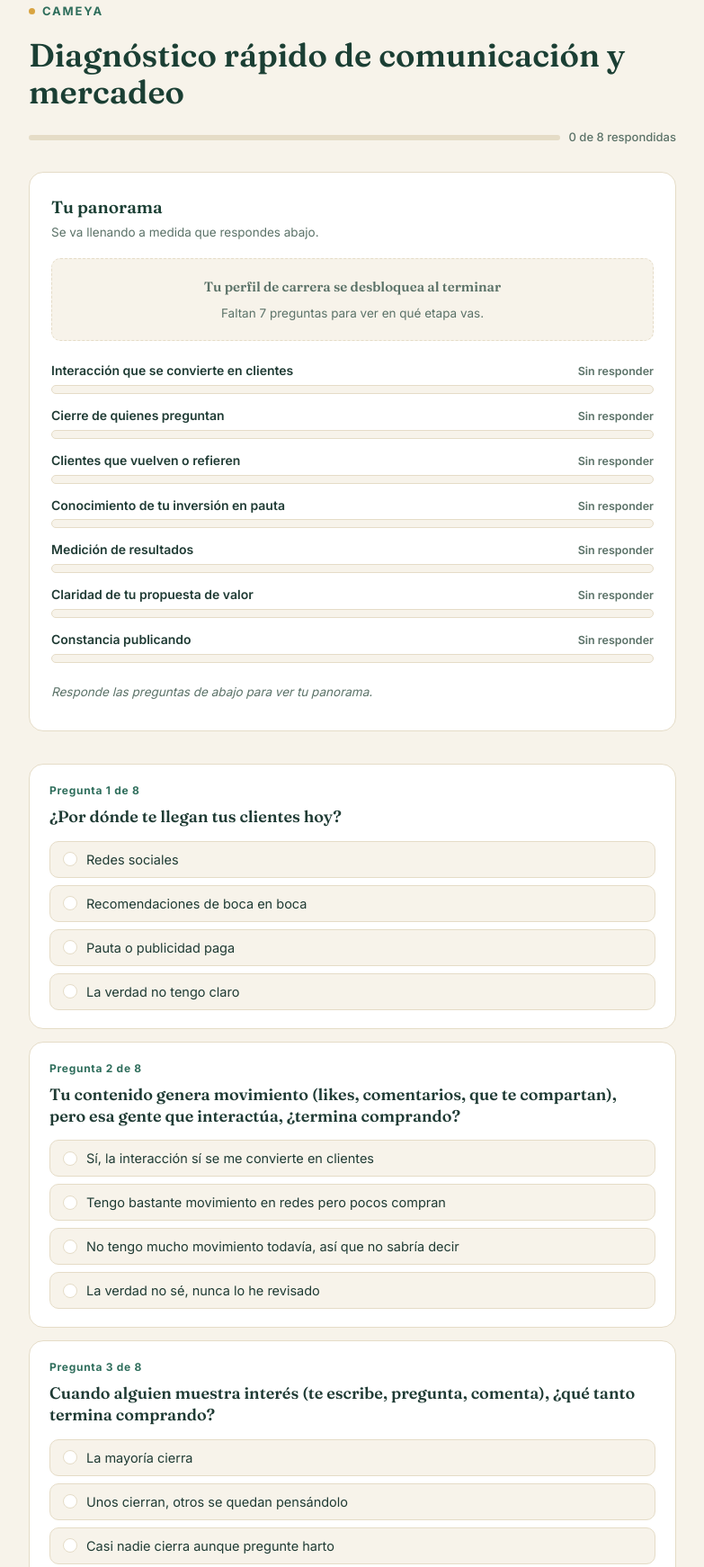
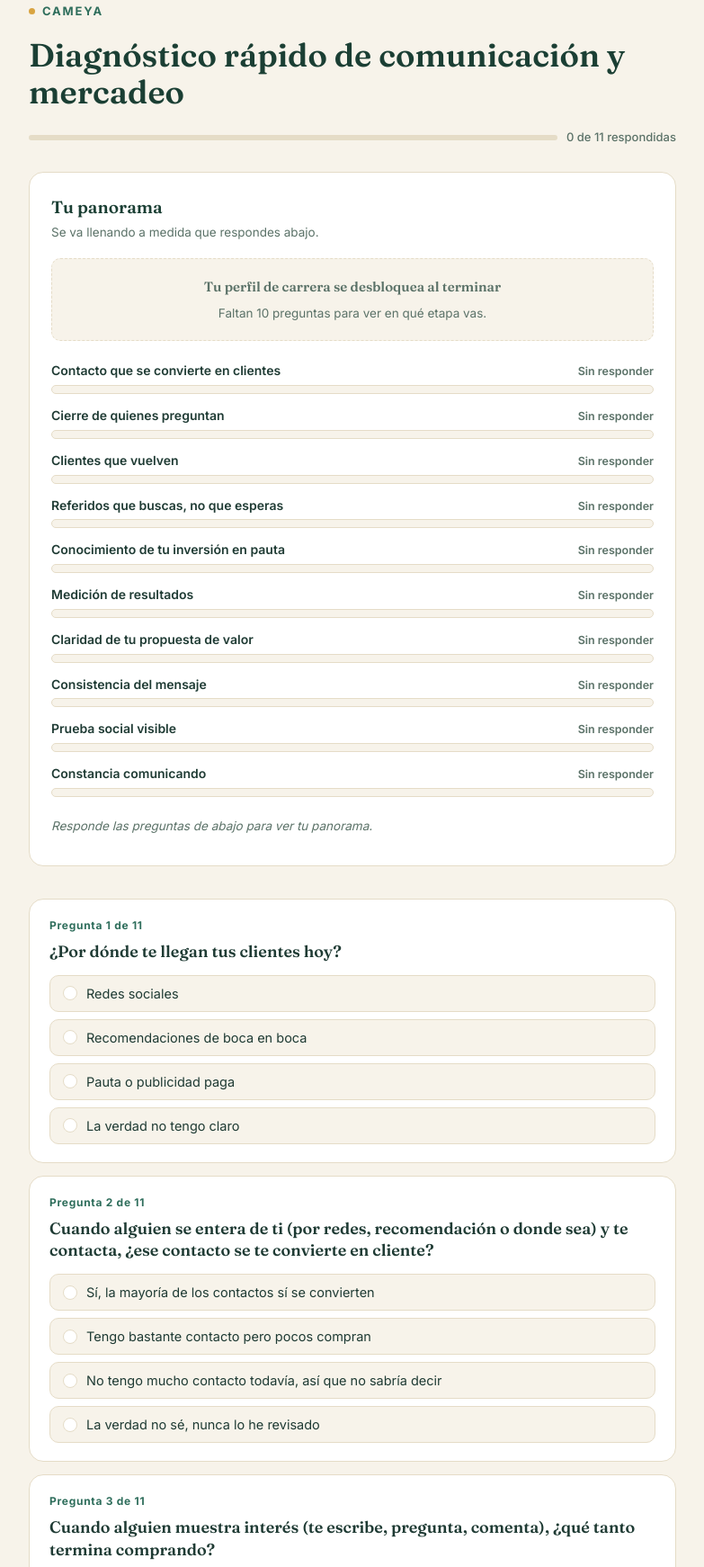
Before and after one commit to javom1-afk/Cameya-herramientas, a plain HTML site: page diagnostico-deporte-salud/index.html in a window 1280 px wide. Shown: the part 29-1771 px from the top of the page at 90% size, without its empty margins (248-1031 px from the left). Drawn offline with Linux system fonts and the light colour scheme.

Commit message:
Add files via upload

```diff
--- a/diagnostico-deporte-salud/index.html
+++ b/diagnostico-deporte-salud/index.html
@@ -235,7 +235,7 @@
     <h1>Diagnóstico rápido de comunicación y mercadeo</h1>
     <div class="progress-row no-print">
       <div class="progress-track"><div class="progress-fill" id="progressFill"></div></div>
-      <div class="progress-label" id="progressLabel">0 de 8 respondidas</div>
+      <div class="progress-label" id="progressLabel">0 de 11 respondidas</div>
     </div>
   </header>
 
@@ -282,12 +282,12 @@
       ]
     },
     {
-      id:'interaccion', area:'Interacción que se convierte en clientes',
-      text:'Tu contenido genera movimiento (likes, comentarios, que te compartan), pero esa gente que interactúa, ¿termina comprando?',
+      id:'interaccion', area:'Contacto que se convierte en clientes',
+      text:'Cuando alguien se entera de ti (por redes, recomendación o donde sea) y te contacta, ¿ese contacto se te convierte en cliente?',
       options:[
-        {label:'Sí, la interacción sí se me convierte en clientes', score:3},
-        {label:'Tengo bastante movimiento en redes pero pocos compran', score:2},
-        {label:'No tengo mucho movimiento todavía, así que no sabría decir', score:1},
+        {label:'Sí, la mayoría de los contactos sí se convierten', score:3},
+        {label:'Tengo bastante contacto pero pocos compran', score:2},
+        {label:'No tengo mucho contacto todavía, así que no sabría decir', score:1},
         {label:'La verdad no sé, nunca lo he revisado', score:1, levelLabel:'Corriendo sin rumbo'}
       ]
     },
@@ -302,13 +302,22 @@
       ]
     },
     {
-      id:'retencion', area:'Clientes que vuelven o refieren',
-      text:'¿Tus clientes te refieren y vuelven, o normalmente tienes que estar buscando clientes nuevos todo el tiempo?',
+      id:'retencion', area:'Clientes que vuelven',
+      text:'¿Tus clientes que ya te compraron, vuelven a comprarte?',
       options:[
-        {label:'Me refieren y vuelven seguido', score:3},
-        {label:'A veces refieren, pero igual tengo que seguir buscando', score:2},
-        {label:'Casi siempre tengo que salir a buscar desde cero', score:1},
-        {label:'No sabría decir, no le hago seguimiento a eso', score:1, levelLabel:'Corriendo sin rumbo'}
+        {label:'Sí, vuelven seguido', score:3},
+        {label:'A veces vuelven', score:2},
+        {label:'Casi nunca vuelven, siempre es cliente nuevo', score:1},
+        {label:'No lo tengo registrado', score:1, levelLabel:'Corriendo sin rumbo'}
+      ]
+    },
+    {
+      id:'referidos_activos', area:'Referidos que buscas, no que esperas',
+      text:'¿Le pides directamente a tus clientes que te recomienden, o dependes de que pase solo?',
+      options:[
+        {label:'Sí, tengo una forma de pedirlo', score:3},
+        {label:'Lo pido a veces, sin sistema', score:2},
+        {label:'Nunca lo pido, si pasa es de casualidad', score:1}
       ]
     },
     {
@@ -331,37 +340,59 @@
     },
     {
       id:'propuesta', area:'Claridad de tu propuesta de valor',
-      text:'¿Alguien que ve tu perfil por primera vez entiende rápido qué haces y por qué elegirte a ti y no a otro?',
+      text:'Alguien que te conoce por primera vez (en redes, por referencia o en persona), ¿entiende rápido qué haces y por qué elegirte a ti?',
       options:[
         {label:'Sí, creo que se nota claro', score:3},
         {label:'Más o menos, pero no estoy seguro', score:2},
-        {label:'La verdad no, publico pero no sé si se entiende qué me hace diferente', score:1},
+        {label:'La verdad no, no sé si se entiende qué me hace diferente', score:1},
         {label:'No sabría decir, nunca lo he preguntado ni revisado', score:1, levelLabel:'Corriendo sin rumbo'}
       ]
     },
     {
-      id:'regularidad', area:'Constancia publicando',
-      text:'¿Publicas con regularidad o depende del ánimo o el tiempo que tengas esa semana?',
+      id:'consistencia', area:'Consistencia del mensaje',
+      text:'Cuando alguien pasa de conocerte (redes, recomendación) a hablar contigo directo (WhatsApp, llamada, en persona), ¿el mensaje es el mismo o cambia?',
+      options:[
+        {label:'Es consistente', score:3},
+        {label:'Cambia un poco pero la esencia se mantiene', score:2},
+        {label:'Cambia bastante, en persona hablo distinto a como me presento afuera', score:1},
+        {label:'Nunca lo he comparado', score:1, levelLabel:'Corriendo sin rumbo'}
+      ]
+    },
+    {
+      id:'prueba_social', area:'Prueba social visible',
+      text:'¿Alguien que no te conoce puede ver reseñas, testimonios o casos reales tuyos antes de decidir escribirte?',
+      options:[
+        {label:'Sí, los tengo visibles y los muestro', score:3},
+        {label:'Tengo algunos pero no los muestro activamente', score:2},
+        {label:'No tengo nada de esto todavía', score:1}
+      ]
+    },
+    {
+      id:'regularidad', area:'Constancia comunicando',
+      text:'¿Te comunicas con tus prospectos y clientes de forma constante (redes, WhatsApp, voz a voz, en persona) o depende del ánimo o el tiempo que tengas esa semana?',
       options:[
         {label:'Tengo una frecuencia que mantengo', score:3},
-        {label:'Publico, pero muy irregular', score:2},
-        {label:'Casi no publico o solo cuando se me ocurre', score:1}
+        {label:'Lo hago, pero muy irregular', score:2},
+        {label:'Casi no lo hago o solo cuando se me ocurre', score:1}
       ]
     }
   ];
 
   var TIPS = {
-    interaccion:"Agrega siempre una acción clara en tus publicaciones (ej. \"escríbeme al WhatsApp\"). No dejes que la gente solo mire y siga de largo.",
+    interaccion:"Agrega siempre una acción clara cuando alguien te contacta (ej. \"escríbeme al WhatsApp\"). No dejes que la gente solo mire y siga de largo.",
     cierre:"Ten listo un mensaje corto de respuesta rápida para cuando alguien pregunta, y respóndelo el mismo día.",
-    retencion:"Después de una venta, escribe a los 15-30 días para saber cómo le fue. Ahí nace el referido.",
+    retencion:"Después de una venta, escribe a los 15-30 días para saber cómo le fue el producto o servicio. Eso hace que vuelvan a comprarte.",
+    referidos_activos:"Después de cada venta, pide directamente la recomendación en el momento donde el cliente está más contento (justo después de un buen resultado). No esperes a que se acuerde solo.",
     pauta:"Antes de invertir más en pauta, calcula cuánto te cuesta hoy conseguir un cliente sin pautar. Así vas a poder comparar.",
     medicion:"Elige un solo número para revisar cada semana (ej. cuántos mensajes nuevos llegaron). No necesitas más para empezar.",
-    propuesta:"Escribe en una frase qué te hace diferente, y úsala igual en todos tus perfiles.",
-    regularidad:"Define un número fijo de publicaciones a la semana. Mejor pocas y constantes que muchas y esporádicas."
+    propuesta:"Escribe en una frase qué te hace diferente, y úsala igual en todos tus puntos de contacto.",
+    consistencia:"Escribe el mensaje central que usas en redes y practícalo para decirlo igual cuando hablas en persona o por WhatsApp. Que no se sientan como dos negocios distintos.",
+    prueba_social:"Pide a tus últimos 3 clientes contentos una frase corta de reseña y ponla visible en tu perfil o página. No necesitas más para empezar.",
+    regularidad:"Define una frecuencia fija para comunicarte con tu gente, sea publicando, mandando WhatsApp o llamando. Mejor poco y constante que mucho y esporádico."
   };
 
   var BENCHMARKS = {
-    interaccion:"Es algo que veo seguido. Muchos gimnasios y clubes tienen bastantes seguidores o likes, pero ni ellos mismos saben si eso se les convierte en clientes.",
+    interaccion:"Es algo que veo seguido. Muchos gimnasios y clubes tienen bastante contacto entrante, pero ni ellos mismos saben si eso se les convierte en clientes.",
     medicion:"Esto es lo más común que veo. La mayoría de negocios de deporte y salud con los que hablo no miden nada de lo que hacen en redes o mercadeo."
   };
 
@@ -369,13 +400,13 @@
   var UNMEASURED_LABEL = 'Corriendo sin rumbo';
 
   var PROFILES = [
-    {stage:1, min:7, max:10, name:'En la línea de salida',
+    {stage:1, min:10, max:14, name:'En la línea de salida',
      desc:'Vas arrancando. Es normal no tener ritmo todavía. Lo importante ahora es dar el primer paso bien dado, no correr rápido.'},
-    {stage:2, min:11, max:14, name:'Tomando impulso',
+    {stage:2, min:15, max:19, name:'Tomando impulso',
      desc:'Ya hay movimiento, pero falta que ese esfuerzo se convierta en resultados constantes. Tienes piezas sueltas, todavía no un sistema.'},
-    {stage:3, min:15, max:18, name:'En racha',
+    {stage:3, min:20, max:25, name:'En racha',
      desc:'Tienes buen momentum. Hay una o dos cosas puntuales frenándote de dar el salto: arréglalas y el resto empuja solo.'},
-    {stage:4, min:19, max:21, name:'Con ritmo de podio',
+    {stage:4, min:26, max:30, name:'Con ritmo de podio',
      desc:'Bases sólidas. El siguiente paso ya no es arreglar lo básico, sino escalar sabiendo que lo que hay detrás funciona.'}
   ];
 
```
